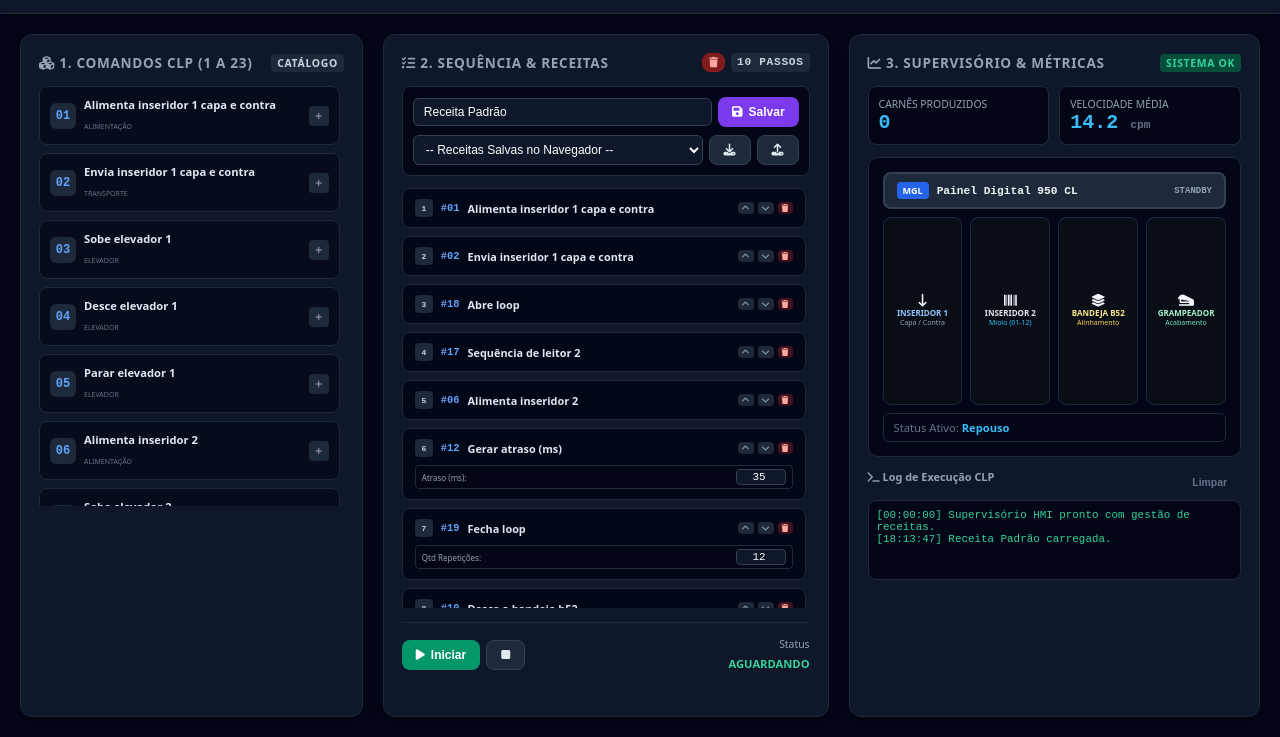
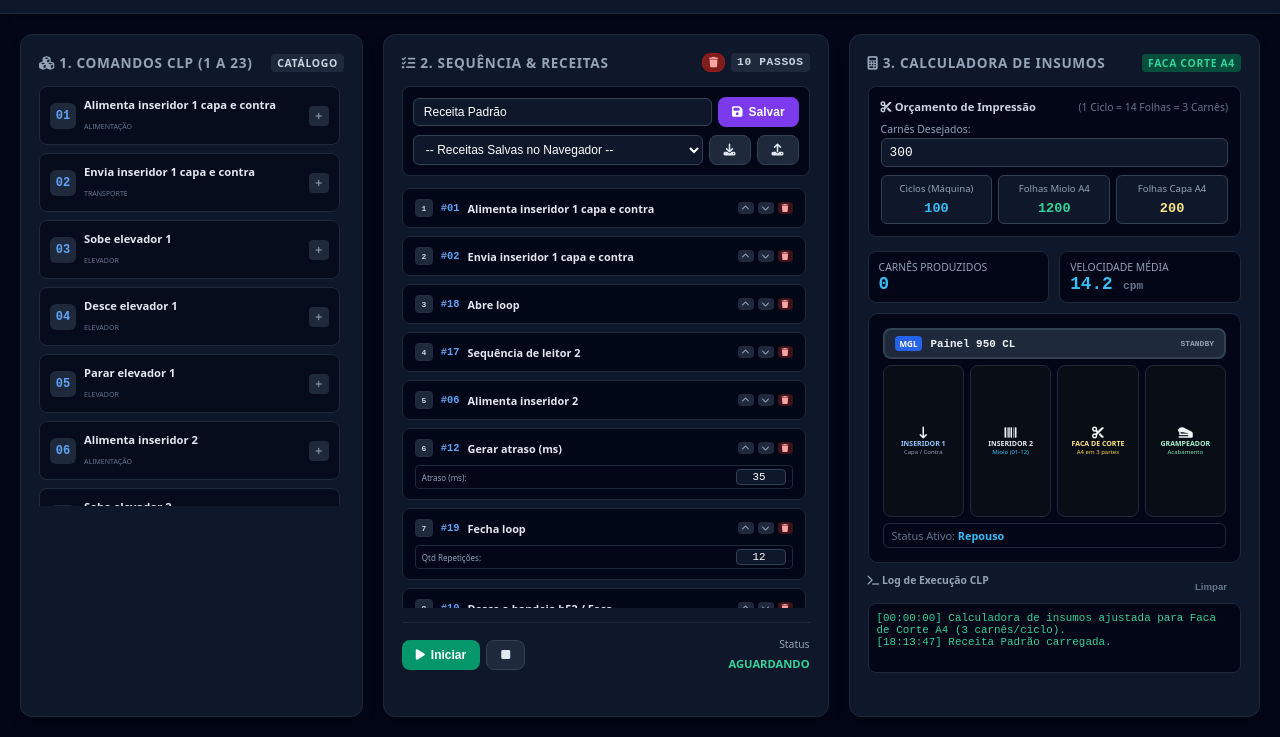
Before and after one commit to Jonathanjhou05/Talonadora-Laurent-4425d, a plain HTML site: page index.html in a window 1280 px wide. Shown: the part 63-800 px from the top of the page. Drawn offline with Linux system fonts and the light colour scheme.

Commit message:
Update index.html

```diff
--- a/index.html
+++ b/index.html
@@ -162,12 +162,36 @@
             gap: 8px;
         }
 
+        .calc-box {
+            background: #020617;
+            border: 1px solid #1e293b;
+            border-radius: 8px;
+            padding: 12px;
+            margin-bottom: 14px;
+            display: flex;
+            flex-direction: column;
+            gap: 8px;
+        }
+
+        .calc-grid {
+            display: grid;
+            grid-template-columns: repeat(3, 1fr);
+            gap: 6px;
+            text-align: center;
+        }
+        .calc-metric {
+            background: #0f172a;
+            border: 1px solid #334155;
+            border-radius: 6px;
+            padding: 6px 4px;
+        }
+
         .viewport-box {
             background-color: #020617;
             border-radius: 10px;
             padding: 14px;
             position: relative;
-            height: 300px;
+            height: 250px;
             display: flex;
             flex-direction: column;
             justify-content: space-between;
@@ -179,7 +203,7 @@
             background: #1e293b;
             border: 2px solid #334155;
             border-radius: 8px;
-            padding: 8px 12px;
+            padding: 6px 10px;
             display: flex;
             align-items: center;
             justify-content: space-between;
@@ -194,23 +218,22 @@
         .flow-container {
             display: grid;
             grid-template-columns: repeat(4, 1fr);
-            gap: 8px;
+            gap: 6px;
             flex: 1;
-            margin: 8px 0;
+            margin: 6px 0;
             align-items: center;
         }
         .flow-card {
             background: #090d16;
             border: 1px solid #1e293b;
             border-radius: 8px;
-            padding: 8px 4px;
+            padding: 6px 4px;
             display: flex;
             flex-direction: column;
             align-items: center;
             justify-content: center;
             text-align: center;
             height: 100%;
-            transition: all 0.3s;
         }
         .flow-card.highlight {
             border-color: #38bdf8;
@@ -222,18 +245,18 @@
             display: grid;
             grid-template-columns: repeat(2, 1fr);
             gap: 10px;
-            margin-bottom: 12px;
+            margin-bottom: 10px;
         }
         .metric-card {
             background: #020617;
             border: 1px solid #1e293b;
             border-radius: 8px;
-            padding: 10px;
+            padding: 8px 10px;
             display: flex;
             flex-direction: column;
         }
         .metric-value {
-            font-size: 1.25rem;
+            font-size: 1.1rem;
             font-weight: bold;
             font-family: monospace;
             color: #38bdf8;
@@ -247,7 +270,7 @@
             font-family: monospace;
             font-size: 0.68rem;
             color: #34d399;
-            height: 80px;
+            height: 70px;
             overflow-y: auto;
         }
     </style>
@@ -261,7 +284,7 @@
             </div>
             <div>
                 <h1>Talonadora Laurent 4425d & MGL Binder</h1>
-                <p>Supervisório HMI - Gestão Completa de Receitas (Salvar, Importar/Exportar)</p>
+                <p>Supervisório HMI com Calculadora de Corte A4 por Faca (3 Carnês/Ciclo)</p>
             </div>
         </div>
         <div style="display: flex; align-items: center; gap: 12px;">
@@ -290,7 +313,6 @@
                 </div>
             </div>
 
-            <!-- Toolbar de Gestão de Receitas (Salvar, Carregar, Exportar, Importar) -->
             <div class="recipe-toolbar">
                 <div style="display: flex; gap: 6px; align-items: center;">
                     <input type="text" id="recipeNameInput" placeholder="Nome da receita (ex: Carnê 12fls)" style="flex: 1; background: #0f172a; border: 1px solid #334155; border-radius: 6px; color: #fff; padding: 6px 10px; font-size: 0.75rem;">
@@ -321,14 +343,42 @@
             </div>
         </section>
 
-        <!-- COLUNA 3: SINÓPTICO E MÉTRICAS DE PRODUÇÃO -->
+        <!-- COLUNA 3: CALCULADORA DE INSUMOS COM FACA DE CORTE A4, MÉTRICAS E SINÓPTICO -->
         <section class="card">
             <div class="card-title">
-                <span><i class="fa-solid fa-chart-line text-cyan-400 mr-2"></i> 3. Supervisório & Métricas</span>
-                <span id="alarmIndicator" style="font-size: 0.65rem; background: #064e3b; color: #34d399; padding: 2px 6px; border-radius: 4px;">Sistema OK</span>
+                <span><i class="fa-solid fa-calculator text-cyan-400 mr-2"></i> 3. Calculadora de Insumos</span>
+                <span style="font-size: 0.65rem; background: #064e3b; color: #34d399; padding: 2px 6px; border-radius: 4px;">Faca Corte A4</span>
             </div>
 
-            <!-- Métricas de Produção (Incremento de 3 em 3 por ciclo) -->
+            <!-- CALCULADORA DE INSUMOS (CORRETA: 1 Ciclo = 12 Miolo + 2 Capa = 14 Folhas A4 para 3 Carnês) -->
+            <div class="calc-box">
+                <div style="display: flex; align-items: center; justify-content: space-between;">
+                    <span style="font-size: 0.7rem; font-weight: bold; color: #cbd5e1;"><i class="fa-solid fa-scissors mr-1 text-amber-400"></i> Orçamento de Impressão</span>
+                    <span style="font-size: 0.65rem; color: #64748b;">(1 Ciclo = 14 Folhas = 3 Carnês)</span>
+                </div>
+                <div style="display: flex; gap: 8px; align-items: center;">
+                    <div style="flex: 1;">
+                        <label style="font-size: 0.65rem; color: #94a3b8; display: block; margin-bottom: 2px;">Carnês Desejados:</label>
+                        <input type="number" id="inputCarneQtd" value="300" min="3" step="3" oninput="calcularInsumos()" style="width: 100%; background: #0f172a; border: 1px solid #334155; border-radius: 6px; color: #fff; padding: 6px 8px; font-family: monospace; font-size: 0.8rem;">
+                    </div>
+                </div>
+                <div class="calc-grid">
+                    <div class="calc-metric">
+                        <span style="font-size: 0.6rem; color: #94a3b8; display: block;">Ciclos (Máquina)</span>
+                        <span id="calcCiclos" style="font-size: 0.85rem; font-weight: bold; font-family: monospace; color: #38bdf8;">100</span>
+                    </div>
+                    <div class="calc-metric">
+                        <span style="font-size: 0.6rem; color: #94a3b8; display: block;">Folhas Miolo A4</span>
+                        <span id="calcMiolo" style="font-size: 0.85rem; font-weight: bold; font-family: monospace; color: #34d399;">1200</span>
+                    </div>
+                    <div style="background: #0f172a; border: 1px solid #334155; border-radius: 6px; padding: 6px 4px; text-align: center;">
+                        <span style="font-size: 0.6rem; color: #94a3b8; display: block;">Folhas Capa A4</span>
+                        <span id="calcCapa" style="font-size: 0.85rem; font-weight: bold; font-family: monospace; color: #fde68a;">200</span>
+                    </div>
+                </div>
+            </div>
+
+            <!-- Métricas de Produção -->
             <div class="metrics-grid">
                 <div class="metric-card">
                     <span style="font-size: 0.65rem; color: #94a3b8; text-transform: uppercase;">Carnês Produzidos</span>
@@ -343,48 +393,48 @@
             <div class="viewport-box">
                 <div id="boxMgl" class="station-box">
                     <div style="display: flex; align-items: center; gap: 8px;">
-                        <span style="background: #2563eb; color: #fff; font-size: 9px; font-weight: bold; padding: 2px 6px; border-radius: 4px;">MGL</span>
-                        <span style="font-size: 0.7rem; font-family: monospace; font-weight: bold; color: #f1f5f9;">Painel Digital 950 CL</span>
+                        <span style="background: #2563eb; color: #fff; font-size: 8px; font-weight: bold; padding: 2px 5px; border-radius: 4px;">MGL</span>
+                        <span style="font-size: 0.68rem; font-family: monospace; font-weight: bold; color: #f1f5f9;">Painel 950 CL</span>
                     </div>
-                    <span id="mglStatusText" style="font-size: 9px; font-family: monospace; color: #94a3b8; font-weight: bold; text-transform: uppercase;">Standby</span>
+                    <span id="mglStatusText" style="font-size: 8px; font-family: monospace; color: #94a3b8; font-weight: bold; text-transform: uppercase;">Standby</span>
                 </div>
 
                 <div class="flow-container">
                     <div id="flowIns1" class="flow-card">
-                        <i class="fa-solid fa-arrow-down-long text-blue-400 mb-1" style="font-size: 0.8rem;"></i>
-                        <span style="font-size: 8px; font-weight: bold; color: #93c5fd;">INSERIDOR 1</span>
-                        <span style="font-size: 7px; color: #94a3b8;">Capa / Contra</span>
+                        <i class="fa-solid fa-arrow-down-long text-blue-400 mb-1" style="font-size: 0.75rem;"></i>
+                        <span style="font-size: 7px; font-weight: bold; color: #93c5fd;">INSERIDOR 1</span>
+                        <span style="font-size: 6px; color: #94a3b8;">Capa / Contra</span>
                     </div>
                     <div id="flowIns2" class="flow-card">
-                        <i class="fa-solid fa-barcode text-cyan-400 mb-1" style="font-size: 0.8rem;"></i>
-                        <span style="font-size: 8px; font-weight: bold; color: #e2e8f0;">INSERIDOR 2</span>
-                        <span style="font-size: 7px; color: #38bdf8;">Miolo (01-12)</span>
+                        <i class="fa-solid fa-barcode text-cyan-400 mb-1" style="font-size: 0.75rem;"></i>
+                        <span style="font-size: 7px; font-weight: bold; color: #e2e8f0;">INSERIDOR 2</span>
+                        <span style="font-size: 6px; color: #38bdf8;">Miolo (01-12)</span>
                     </div>
                     <div id="flowB52" class="flow-card">
-                        <i class="fa-solid fa-layer-group text-amber-400 mb-1" style="font-size: 0.8rem;"></i>
-                        <span style="font-size: 8px; font-weight: bold; color: #fde68a;">BANDEJA B52</span>
-                        <span style="font-size: 7px; color: #fcd34d;">Alinhamento</span>
+                        <i class="fa-solid fa-scissors text-amber-400 mb-1" style="font-size: 0.75rem;"></i>
+                        <span style="font-size: 7px; font-weight: bold; color: #fde68a;">FACA DE CORTE</span>
+                        <span style="font-size: 6px; color: #fcd34d;">A4 em 3 partes</span>
                     </div>
                     <div id="flowStapler" class="flow-card">
-                        <i class="fa-solid fa-stapler text-emerald-400 mb-1" style="font-size: 0.8rem;"></i>
-                        <span style="font-size: 8px; font-weight: bold; color: #a7f3d0;">GRAMPEADOR</span>
-                        <span style="font-size: 7px; color: #6ee7b7;">Acabamento</span>
+                        <i class="fa-solid fa-stapler text-emerald-400 mb-1" style="font-size: 0.75rem;"></i>
+                        <span style="font-size: 7px; font-weight: bold; color: #a7f3d0;">GRAMPEADOR</span>
+                        <span style="font-size: 6px; color: #6ee7b7;">Acabamento</span>
                     </div>
                 </div>
 
-                <div style="background: #020617; border: 1px solid #1e293b; border-radius: 6px; padding: 6px 10px; display: flex; align-items: center; justify-content: space-between; font-size: 0.7rem;">
+                <div style="background: #020617; border: 1px solid #1e293b; border-radius: 6px; padding: 4px 8px; display: flex; align-items: center; justify-content: space-between; font-size: 0.68rem;">
                     <div><span style="color: #64748b;">Status Ativo:</span> <span id="currentActionDesc" style="color: #38bdf8; font-weight: bold;">Repouso</span></div>
                 </div>
             </div>
 
             <!-- Log de Execução -->
-            <div style="margin-top: 12px; display: flex; flex-direction: column;">
-                <div style="font-size: 0.68rem; font-weight: 600; color: #94a3b8; margin-bottom: 4px; display: flex; justify-content: space-between;">
+            <div style="margin-top: 10px; display: flex; flex-direction: column;">
+                <div style="font-size: 0.65rem; font-weight: 600; color: #94a3b8; margin-bottom: 3px; display: flex; justify-content: space-between;">
                     <span><i class="fa-solid fa-terminal mr-1"></i> Log de Execução CLP</span>
-                    <button onclick="clearLogs()" style="background: none; border: none; color: #64748b; font-size: 0.65rem; cursor: pointer;">Limpar</button>
+                    <button onclick="clearLogs()" style="background: none; border: none; color: #64748b; font-size: 0.6rem; cursor: pointer;">Limpar</button>
                 </div>
                 <div class="console-box" id="consoleLogs">
-                    <div>[00:00:00] Supervisório HMI pronto com gestão de receitas.</div>
+                    <div>[00:00:00] Calculadora de insumos ajustada para Faca de Corte A4 (3 carnês/ciclo).</div>
                 </div>
             </div>
         </section>
@@ -401,7 +451,7 @@
             { id: 7, name: "Sobe elevador 2", cat: "Elevador" },
             { id: 8, name: "Desce elevador 2", cat: "Elevador" },
             { id: 9, name: "Parar elevador 2", cat: "Elevador" },
-            { id: 10, name: "Desce a bandeja b52", cat: "Bandeja" },
+            { id: 10, name: "Desce a bandeja b52 / Faca", cat: "Bandeja/Corte" },
             { id: 11, name: "Acionar esteira", cat: "Transporte" },
             { id: 12, name: "Gerar atraso (ms)", cat: "Temporizador", hasParam: true, paramVal: 35, paramLabel: "Atraso (ms)" },
             { id: 13, name: "Gera atraso tbem em (10xms)", cat: "Temporizador", hasParam: true, paramVal: 60, paramLabel: "Atraso (10x ms)" },
@@ -422,6 +472,22 @@
         let currentStepIndex = 0;
         let simulationTimer = null;
         let totalProduced = 0;
+
+        // --- CÁLCULO INTELIGENTE DE INSUMOS (Faca de Corte A4: 1 ciclo = 3 carnês com 12 miolo + 2 capa A4) ---
+        function calcularInsumos() {
+            let qtdCarnes = parseInt(document.getElementById('inputCarneQtd').value) || 0;
+            if (qtdCarnes < 0) qtdCarnes = 0;
+
+            // Cada ciclo faz 3 carnês
+            let ciclosNecessarios = Math.ceil(qtdCarnes / 3);
+            // 1 ciclo consome 12 folhas A4 de miolo e 2 folhas A4 de capa
+            let totalMioloA4 = ciclosNecessarios * 12;
+            let totalCapaA4 = ciclosNecessarios * 2;
+
+            document.getElementById('calcCiclos').innerText = ciclosNecessarios;
+            document.getElementById('calcMiolo').innerText = totalMioloA4;
+            document.getElementById('calcCapa').innerText = totalCapaA4;
+        }
 
         function renderCatalog() {
             const container = document.getElementById('commandCatalog');
@@ -525,7 +591,7 @@
                 { id: 6, name: "Alimenta inseridor 2", hasParam: false },
                 { id: 12, name: "Gerar atraso (ms)", hasParam: true, paramVal: 35, paramLabel: "Atraso (ms)" },
                 { id: 19, name: "Fecha loop", hasParam: true, paramVal: 12, paramLabel: "Qtd Repetições" },
-                { id: 10, name: "Desce a bandeja b52", hasParam: false },
+                { id: 10, name: "Desce a bandeja b52 / Faca", hasParam: false },
                 { id: 11, name: "Acionar esteira", hasParam: false },
                 { id: 22, name: "Grava programa", hasParam: false }
             ];
@@ -534,24 +600,18 @@
             addLog("Receita Padrão carregada.");
         }
 
-        // --- GESTÃO DE RECEITAS (Salvar, LocalStorage, Importar, Exportar) ---
+        // --- GESTÃO DE RECEITAS ---
         function saveCurrentRecipe() {
             const nameInput = document.getElementById('recipeNameInput').value.trim();
-            if (!nameInput) {
-                alert("Digite um nome para a receita antes de salvar.");
-                return;
-            }
-            if (activeSequence.length === 0) {
-                alert("A sequência está vazia. Adicione comandos antes de salvar.");
-                return;
-            }
+            if (!nameInput) { alert("Digite um nome para a receita."); return; }
+            if (activeSequence.length === 0) { alert("A sequência está vazia."); return; }
 
             let savedRecipes = JSON.parse(localStorage.getItem('laurent_recipes') || '{}');
             savedRecipes[nameInput] = activeSequence;
             localStorage.setItem('laurent_recipes', JSON.stringify(savedRecipes));
 
             updateSavedRecipesSelect();
-            addLog(`Receita "${nameInput}" salva com sucesso no navegador!`);
+            addLog(`Receita "${nameInput}" salva no navegador!`);
             alert(`Receita "${nameInput}" salva com sucesso!`);
         }
 
@@ -582,10 +642,7 @@
         }
 
         function exportRecipeJSON() {
-            if (activeSequence.length === 0) {
-                alert("Nenhuma sequência ativa para exportar.");
-                return;
-            }
+            if (activeSequence.length === 0) { alert("Nenhuma sequência ativa."); return; }
             const recipeName = document.getElementById('recipeNameInput').value.trim() || "receita_laurent";
             const dataStr = "data:text/json;charset=utf-8," + encodeURIComponent(JSON.stringify({ name: recipeName, sequence: activeSequence }, null, 2));
             const downloadAnchor = document.createElement('a');
@@ -606,19 +663,14 @@
                     const imported = JSON.parse(e.target.result);
                     if (imported.sequence && Array.isArray(imported.sequence)) {
                         activeSequence = imported.sequence;
-                        if (imported.name) {
-                            document.getElementById('recipeNameInput').value = imported.name;
-                        }
+                        if (imported.name) document.getElementById('recipeNameInput').value = imported.name;
                         renderSequence();
                         addLog(`Receita "${imported.name || 'Importada'}" importada com sucesso!`);
-                        alert(`Receita importada com sucesso! (${activeSequence.length} passos)`);
                     } else {
-                        alert("Arquivo JSON inválido para a Talonadora Laurent.");
+                        alert("Arquivo JSON inválido.");
                     }
-                } catch (err) {
-                    alert("Erro ao ler o arquivo JSON.");
-                }
-                event.target.value = ""; // Limpa input
+                } catch (err) { alert("Erro ao ler JSON."); }
+                event.target.value = "";
             };
             reader.readAsText(file);
         }
@@ -633,9 +685,7 @@
             consoleBox.scrollTop = consoleBox.scrollHeight;
         }
 
-        function clearLogs() {
-            document.getElementById('consoleLogs').innerHTML = '';
-        }
+        function clearLogs() { document.getElementById('consoleLogs').innerHTML = ''; }
 
         function highlightModule(moduleId, flowCardId, desc) {
             ['boxMgl'].forEach(id => document.getElementById(id).classList.remove('station-active'));
@@ -643,25 +693,19 @@
 
             if (moduleId) document.getElementById(moduleId).classList.add('station-active');
             if (flowCardId) document.getElementById(flowCardId).classList.add('highlight');
-
             document.getElementById('currentActionDesc').innerText = desc;
         }
 
         function runSimulation() {
-            if (activeSequence.length === 0) {
-                alert("Carregue ou monte uma receita antes de iniciar.");
-                return;
-            }
+            if (activeSequence.length === 0) { alert("Carregue uma receita."); return; }
             isRunning = true;
             currentStepIndex = 0;
-
             document.getElementById('btnRun').style.display = 'none';
             document.getElementById('btnPause').style.display = 'inline-flex';
             document.getElementById('cycleStatus').innerText = "Rodando...";
             document.getElementById('cycleStatus').style.color = "#f59e0b";
             document.getElementById('mglStatusText').innerText = "Em Execução";
-
-            addLog("Iniciando ciclo automático na Talonadora...");
+            addLog("Iniciando ciclo automático...");
             runNextStep();
         }
 
@@ -669,12 +713,12 @@
             if (!isRunning) return;
             if (currentStepIndex >= activeSequence.length) {
                 stopSimulation();
-                totalProduced += 3; // Incrementa de 3 em 3 carnês por ciclo
+                totalProduced += 3; // +3 carnês por ciclo completo
                 document.getElementById('prodCount').innerText = totalProduced;
-                addLog("Ciclo finalizado! +3 carnês produzidos e contabilizados.");
+                addLog("Ciclo finalizado! Faca cortou A4 e gerou +3 carnês.");
                 document.getElementById('cycleStatus').innerText = "Concluído";
                 document.getElementById('cycleStatus').style.color = "#34d399";
-                document.getElementById('currentActionDesc').innerText = "3 carnês prontos na saída";
+                document.getElementById('currentActionDesc').innerText = "3 carnês cortados e grampeados";
                 return;
             }
 
@@ -683,13 +727,13 @@
             addLog(`Passo [${currentStepIndex + 1}]: ${step.name}`);
 
             if ([1, 2].includes(step.id)) {
-                highlightModule('boxMgl', 'flowIns1', 'Inseridor 1: Alimentando capa e contra...');
+                highlightModule('boxMgl', 'flowIns1', 'Inseridor 1: Capa e Contra A4...');
             } else if ([6, 17].includes(step.id)) {
-                highlightModule('boxMgl', 'flowIns2', 'Inseridor 2 + Leitor: Alimentando miolo (01-12)...');
+                highlightModule('boxMgl', 'flowIns2', 'Inseridor 2 + Leitor: Miolo (01-12) A4...');
             } else if (step.id === 10) {
-                highlightModule('boxMgl', 'flowB52', 'Bandeja B52: Alinhando conjunto...');
+                highlightModule('boxMgl', 'flowB52', 'Faca de Corte: Dividindo folha A4 em 3...');
             } else if (step.id === 11) {
-                highlightModule('boxMgl', 'flowStapler', 'Grampeador: Aplicando grampo no lombo...');
+                highlightModule('boxMgl', 'flowStapler', 'Grampeador: Aplicando grampo...');
             } else {
                 document.getElementById('currentActionDesc').innerText = `Executando: ${step.name}`;
             }
@@ -711,13 +755,11 @@
             isRunning = false;
             clearTimeout(simulationTimer);
             currentStepIndex = 0;
-
             document.getElementById('btnRun').style.display = 'inline-flex';
             document.getElementById('btnPause').style.display = 'none';
             document.getElementById('cycleStatus').innerText = "Aguardando";
             document.getElementById('cycleStatus').style.color = "#34d399";
             document.getElementById('mglStatusText').innerText = "Standby";
-
             renderSequence();
             ['boxMgl'].forEach(id => document.getElementById(id).classList.remove('station-active'));
             ['flowIns1', 'flowIns2', 'flowB52', 'flowStapler'].forEach(id => document.getElementById(id).classList.remove('highlight'));
@@ -728,6 +770,7 @@
             renderCatalog();
             updateSavedRecipesSelect();
             loadDefaultRecipe();
+            calcularInsumos();
         };
     </script>
 </body>
```
